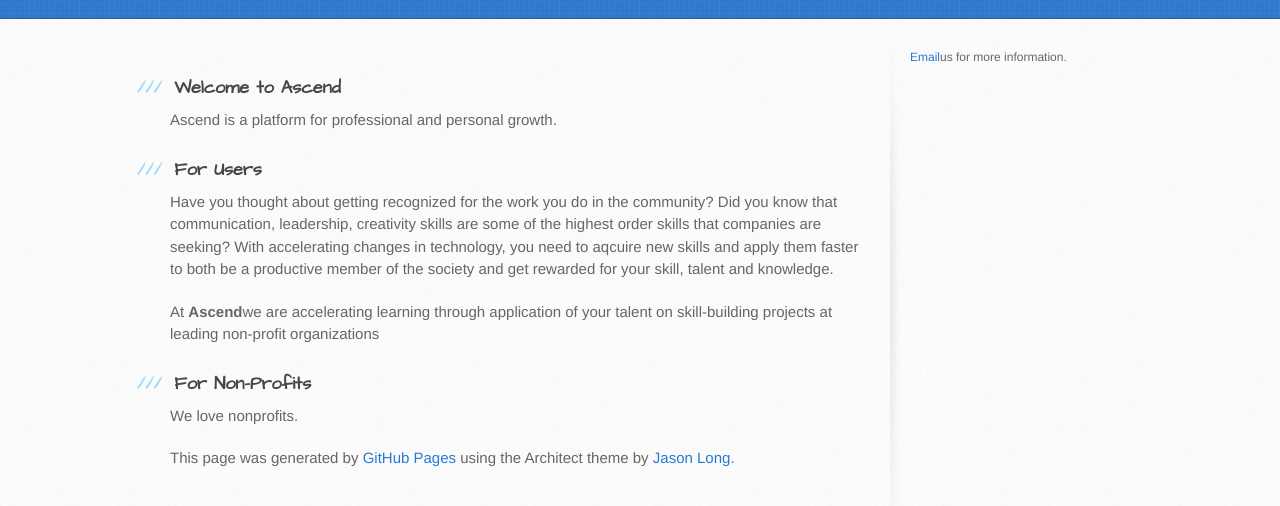
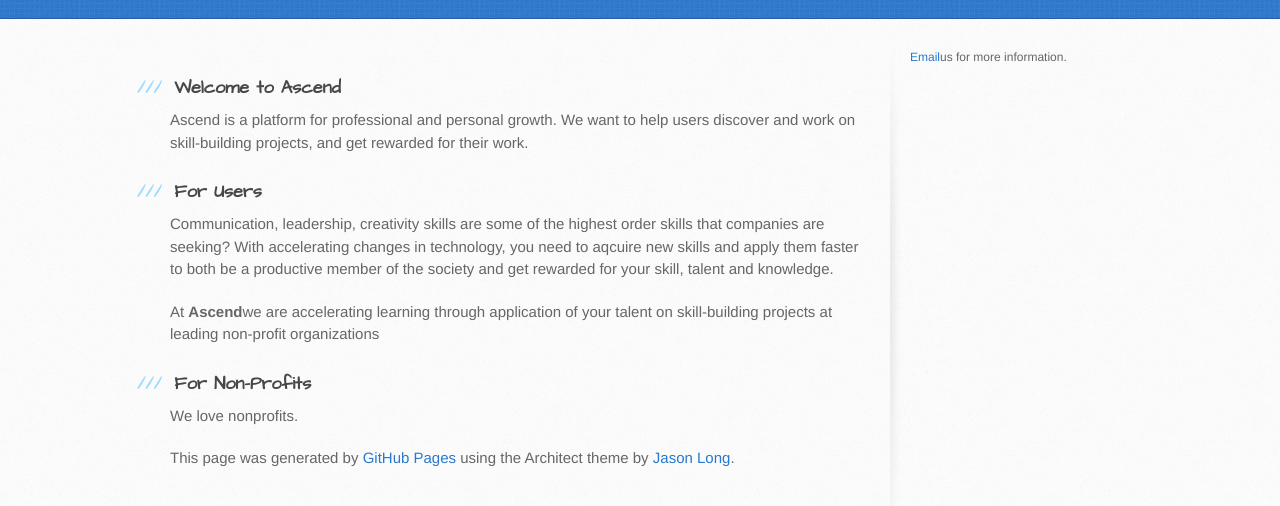
Before and after one commit to ascendit/ascend.github.io, a plain HTML site: page index.html in a window 1280 px wide. Shown: the part 182-688 px from the top of the page. Drawn offline with Linux system fonts and the light colour scheme.

Commit message:
Continued cleanup

```diff
--- a/index.html
+++ b/index.html
@@ -13,7 +13,7 @@
     <script src="//html5shiv.googlecode.com/svn/trunk/html5.js"></script>
     <![endif]-->
 
-    <title>Ascendit.GitHub.io by ascendit</title>
+    <title>Ascend</title>
   </head>
 
   <body>
@@ -30,14 +30,13 @@
           <h3>
 <a id="welcome-to-ascend" class="anchor" href="#welcome-to-ascend" aria-hidden="true"><span class="octicon octicon-link"></span></a>Welcome to Ascend</h3>
 
-<p>Ascend is a platform for professional and personal growth.
+<p>Ascend is a platform for professional and personal growth. We want to help users discover and work on skill-building projects, and get rewarded for their work.
+
 
 
 <h3>
 <a id="designer-templates" class="anchor" href="#designer-templates" aria-hidden="true"><span class="octicon octicon-link"></span></a>For Users</h3>
-Have you thought about getting recognized for the work you do in the community? Did you know that communication, leadership, creativity skills are some of the
-highest order skills that companies are seeking? With accelerating changes in technology, you need to aqcuire new skills and apply them faster to both be a productive member of the
-society and get rewarded for your skill, talent and knowledge.
+Communication, leadership, creativity skills are some of the highest order skills that companies are seeking? With accelerating changes in technology, you need to aqcuire new skills and apply them faster to both be a productive member of the society and get rewarded for your skill, talent and knowledge.
 </p>
 
 <p>At <b>Ascend</b>we are accelerating learning through application of your talent  on skill-building projects at leading non-profit organizations</p>
@@ -50,12 +49,9 @@
 
 
 <p></p>This page was generated by <a href="https://pages.github.com">GitHub Pages</a> using the Architect theme by <a href="https://twitter.com/jasonlong">Jason Long</a>.</p>
-
         </section>
 
         <aside id="sidebar">
-
-
           <p><a href="mailto:pvinjamuri@gmail.com">Email</a>us for more information.</p>
         </aside>
       </div>
```
